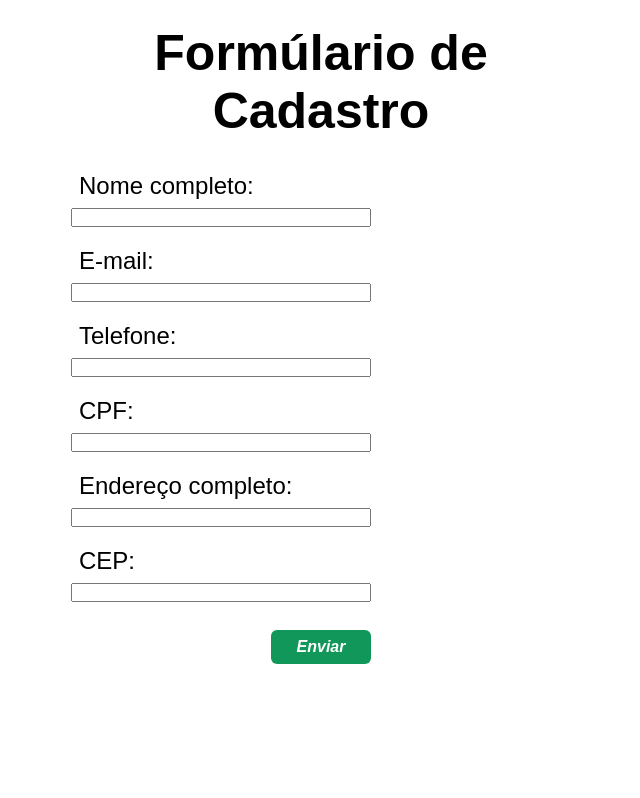
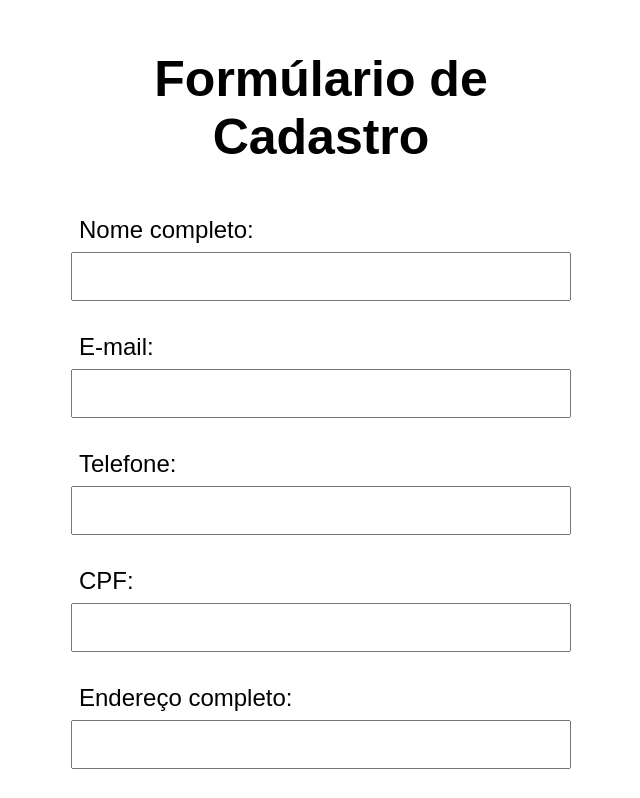
Before and after one commit to Igormurta7/curso_ebac_frontend, a plain HTML site: page index.html in a window 1280 px wide. Shown: the top 798 px of the page, without its empty margins (319-959 px from the left). Drawn offline with nearby package versions, Linux system fonts and the light colour scheme.

Commit message:
Add files via upload

```diff
--- a/main.css
+++ b/main.css
@@ -6,7 +6,7 @@
 }
 
 h1 {
-  margin: 24px;
+  margin: 50px;
   text-align: center;
   font-size: 50px;
 }
@@ -18,20 +18,22 @@ h1 {
 }
 
 form {
-  text-align: left;
+  text-align: center;
   max-width: auto;
 }
 
 .form-campo label {
-  display: inline-block;
+  display: flex;
   margin: 8px;
   font-size: 24px;
+  text-align: center;
 }
 
 .form-campo input {
-  width: 60%;
-  margin-bottom: 12px;
-  text-align: center;
+  width: 100%;
+  margin-bottom: 24px;
+  font-size: 18px;
+  padding: 12px;
 }
 
 button {
@@ -53,7 +55,3 @@ button {
 .btn {
   text-align: center;
 }
-
-.inp {
-  justify-content: center;
-}
```
